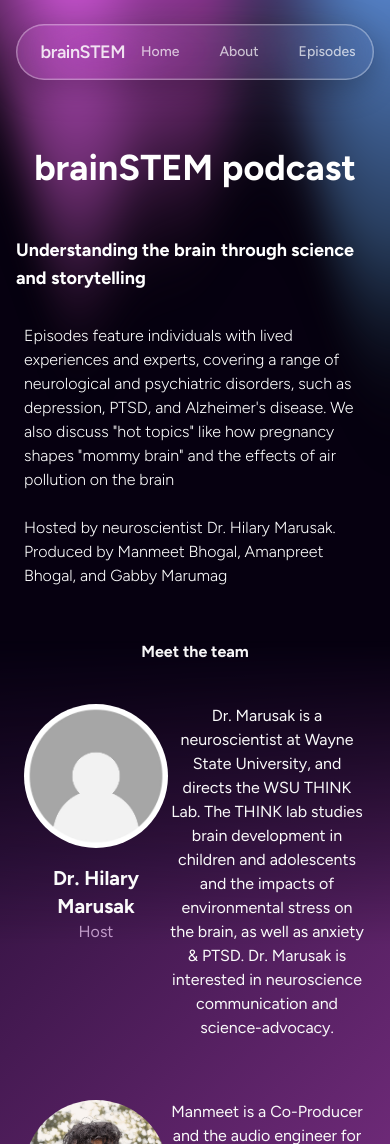
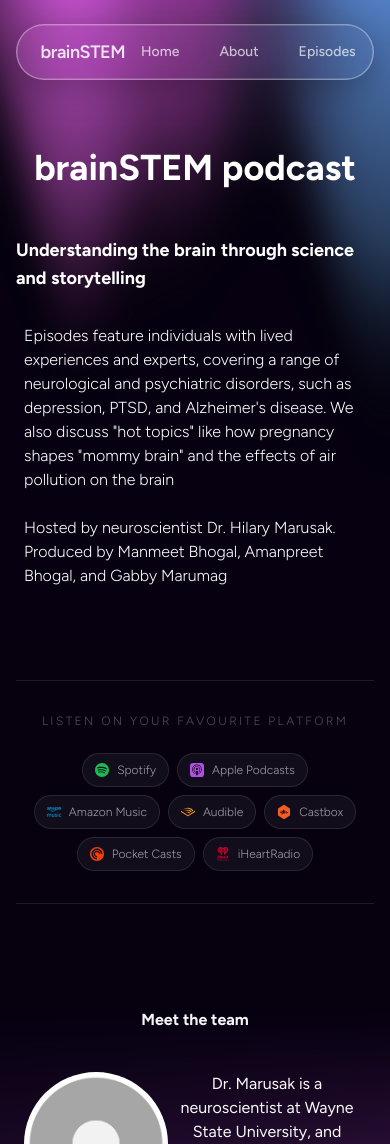
Before and after one commit to ManmeetBhogal/podcast-app, a Next.js app: page / in a window 390 px wide. Shown: the top 1144 px of the page. Built offline with nearby package versions, Linux system fonts and the light colour scheme.

Commit message:
podcast platform section
implemented podcast platform section with buttons for popular podcasting platforms

```diff
--- a/app/page.tsx
+++ b/app/page.tsx
@@ -3,6 +3,10 @@ import { EpisodeCards } from "./ui/episodeCard";
 import { Podcast } from "./lib/types";
 import { Title } from "./ui/title";
 import { Description } from "./ui/description";
+import PodcastTicker from "@/components/PodcastPlatforms";
+
+
+
 
 export default async function PodcastPage() {
   let podcastData: Podcast | null = null;
@@ -27,6 +31,8 @@ export default async function PodcastPage() {
 
       <Title />
 
+      <PodcastTicker />
+
       <Description />
 
       <EpisodeCards podcast={podcastData} error={errorMessage} />
--- a/app/ui/toolTip.tsx
+++ /dev/null
@@ -1,37 +0,0 @@
-"use client";
-import React from "react";
-import { AnimatedTooltip } from "@/components/ui/animated-tooltip";
-const people = [
-    {
-        id: 1,
-        name: "Hilary Marusak",
-        designation: "Host | Neuroscientist",
-        image: "/placeholder.jpg",
-    },
-    {
-        id: 2,
-        name: "Amanpreet Bhogal",
-        designation: "Co-Producer | Video Production",
-        image: "/placeholder.jpg",
-    },
-    {
-        id: 3,
-        name: "Manmeet Bhogal",
-        designation: "Co-Producer | Audio Production",
-        image: "/Manmeet.jpg",
-    },
-    {
-        id: 4,
-        name: "Gabby Maramag",
-        designation: "Co-Producer | Social Media Director",
-        image: "/placeholder.jpg",
-    },
-];
-
-export function AnimatedTooltipPreview() {
-  return (
-    <div className="flex flex-row items-center justify-center mb-10 w-full bg-black pb-10">
-      <AnimatedTooltip items={people} />
-    </div>
-  );
-}
--- /dev/null
+++ b/components/PodcastPlatforms.tsx
@@ -0,0 +1,100 @@
+"use client";
+
+import { motion } from "framer-motion";
+import {
+  SiSpotify,
+  SiApplepodcasts,
+  SiAmazonmusic,
+  SiAudible,
+  SiCastbox,
+  SiPocketcasts,
+  SiIheartradio,
+} from "react-icons/si";
+
+const platforms = [
+  { icon: SiSpotify,       name: "Spotify",        color: "#1DB954" },
+  { icon: SiApplepodcasts, name: "Apple Podcasts",  color: "#B150E2" },
+  { icon: SiAmazonmusic,   name: "Amazon Music",    color: "#00A8E1" },
+  { icon: SiAudible,       name: "Audible",         color: "#F8991D" },
+  { icon: SiCastbox,       name: "Castbox",         color: "#F55B23" },
+  { icon: SiPocketcasts,   name: "Pocket Casts",    color: "#F43F00" },
+  { icon: SiIheartradio,   name: "iHeartRadio",     color: "#C6002B" },
+];
+
+const containerVariants = {
+  hidden: {},
+  visible: {
+    transition: {
+      staggerChildren: 0.08,
+    },
+  },
+};
+
+const itemVariants = {
+  hidden: { opacity: 0, y: 10 },
+  visible: {
+    opacity: 1,
+    y: 0,
+    transition: {
+      duration: 0.4,
+      ease: "easeOut",
+    },
+  },
+};
+
+export default function PodcastPlatforms() {
+  return (
+    <section className="w-full mb-16 py-10 sm:py-12">
+      <div className="max-w-5xl mx-auto px-4 sm:px-6">
+
+        {/* Divider top */}
+        <div className="h-px bg-white/10 mb-8 sm:mb-10" />
+
+        {/* Label */}
+        <motion.p
+          initial={{ opacity: 0 }}
+          whileInView={{ opacity: 1 }}
+          viewport={{ once: true }}
+          transition={{ duration: 0.5 }}
+          className="text-center text-xs tracking-[0.2em] uppercase text-white/30 mb-6 sm:mb-8 font-light"
+        >
+          Listen on your favourite platform
+        </motion.p>
+
+        {/* Badges */}
+        <motion.div
+          variants={containerVariants}
+          initial="hidden"
+          whileInView="visible"
+          viewport={{ once: true, margin: "-50px" }}
+          className="flex flex-wrap justify-center gap-2 sm:gap-3"
+        >
+          {platforms.map((platform) => {
+            const Icon = platform.icon;
+            return (
+              <motion.div
+                key={platform.name}
+                variants={itemVariants}
+                whileHover={{ scale: 1.04 }}
+                className="group flex items-center gap-2 sm:gap-2.5 px-3 sm:px-4 py-2 sm:py-2.5 rounded-full border border-white/10 bg-white/5 backdrop-blur-sm cursor-pointer transition-colors duration-300 hover:border-white/20 hover:bg-white/10"
+              >
+                <Icon
+                  size={14}
+                  style={{ color: platform.color }}
+                  className="transition-transform duration-300 group-hover:scale-110 flex-shrink-0"
+                />
+                <span className="text-xs sm:text-sm text-white/60 group-hover:text-white/90 transition-colors duration-300 font-light whitespace-nowrap">
+                  {platform.name}
+                </span>
+              </motion.div>
+            );
+          })}
+        </motion.div>
+
+        {/* Divider bottom */}
+        <div className="h-px bg-white/10 mt-8 sm:mt-10" />
+
+      </div>
+    </section>
+  );
+}
--- a/components/ui/animated-tooltip.tsx
+++ /dev/null
@@ -1,93 +0,0 @@
-"use client";
-import Image from "next/image";
-import React, { useState } from "react";
-import {
-  motion,
-  useTransform,
-  AnimatePresence,
-  useMotionValue,
-  useSpring,
-} from "framer-motion";
-
-export const AnimatedTooltip = ({
-  items,
-}: {
-  items: {
-    id: number;
-    name: string;
-    designation: string;
-    image: string;
-  }[];
-}) => {
-  const [hoveredIndex, setHoveredIndex] = useState<number | null>(null);
-  const springConfig = { stiffness: 100, damping: 5 };
-  const x = useMotionValue(0); // going to set this value on mouse move
-  // rotate the tooltip
-  const rotate = useSpring(
-    useTransform(x, [-100, 100], [-45, 45]),
-    springConfig
-  );
-  // translate the tooltip
-  const translateX = useSpring(
-    useTransform(x, [-100, 100], [-50, 50]),
-    springConfig
-  );
-  const handleMouseMove = (event: React.MouseEvent<HTMLImageElement>) => {
-    const halfWidth = event.currentTarget.offsetWidth / 2;
-    x.set(event.nativeEvent.offsetX - halfWidth); // set the x value, which is then used in transform and rotate
-  };
-
-  return (
-    <>
-      {items.map((item, idx) => (
-        <React.Fragment key={`${item.name}-${idx}`}>
-          <div
-            className="-mr-4  relative group"
-            onMouseEnter={() => setHoveredIndex(item.id)}
-            onMouseLeave={() => setHoveredIndex(null)}
-          >
-            <AnimatePresence mode="popLayout">
-              {hoveredIndex === item.id && (
-                <motion.div
-                  initial={{ opacity: 0, y: 20, scale: 0.6 }}
-                  animate={{
-                    opacity: 1,
-                    y: 0,
-                    scale: 1,
-                    transition: {
-                      type: "spring",
-                      stiffness: 260,
-                      damping: 10,
-                    },
-                  }}
-                  exit={{ opacity: 0, y: 20, scale: 0.6 }}
-                  style={{
-                    translateX: translateX,
-                    rotate: rotate,
-                    whiteSpace: "nowrap",
-                  }}
-                  className="absolute -top-16 -left-1/2 translate-x-1/2 flex text-xs  flex-col items-center justify-center rounded-md bg-black z-50 shadow-xl px-4 py-2"
-                >
-                  <div className="absolute inset-x-10 z-30 w-[20%] -bottom-px bg-gradient-to-r from-transparent via-emerald-500 to-transparent h-px " />
-                  <div className="absolute left-10 w-[40%] z-30 -bottom-px bg-gradient-to-r from-transparent via-sky-500 to-transparent h-px " />
-                  <div className="font-bold text-white relative z-30 text-base">
-                    {item.name}
-                  </div>
-                  <div className="text-white text-xs">{item.designation}</div>
-                </motion.div>
-              )}
-            </AnimatePresence>
-            <Image
-              onMouseMove={handleMouseMove}
-              height={125}
-              width={125}
-              src={item.image}
-              alt={item.name}
-              className="object-cover !m-0 !p-0 object-top rounded-full h-14 w-14 border-2 group-hover:scale-105 group-hover:z-30 border-white  relative transition duration-500"
-            />
-          </div>
-        </React.Fragment>
-      ))}
-    </>
-  );
-};
--- a/package.json
+++ b/package.json
@@ -22,6 +22,7 @@
     "ogl": "^1.0.11",
     "react": "^19.0.0",
     "react-dom": "^19.0.0",
+    "react-icons": "^5.5.0",
     "rss-parser": "^3.13.0",
     "tailwind-merge": "^3.0.1",
     "tailwindcss-animate": "^1.0.7"
--- a/tailwind.config.ts
+++ b/tailwind.config.ts
@@ -56,7 +56,7 @@ export default {
   			lg: 'var(--radius)',
   			md: 'calc(var(--radius) - 2px)',
   			sm: 'calc(var(--radius) - 4px)'
-  		}
+  		},
   	}
   },
   plugins: [require("tailwindcss-animate")],
```
Also changed, not shown: components.json, 1 other file (tests, documents, lock files or other folders).
